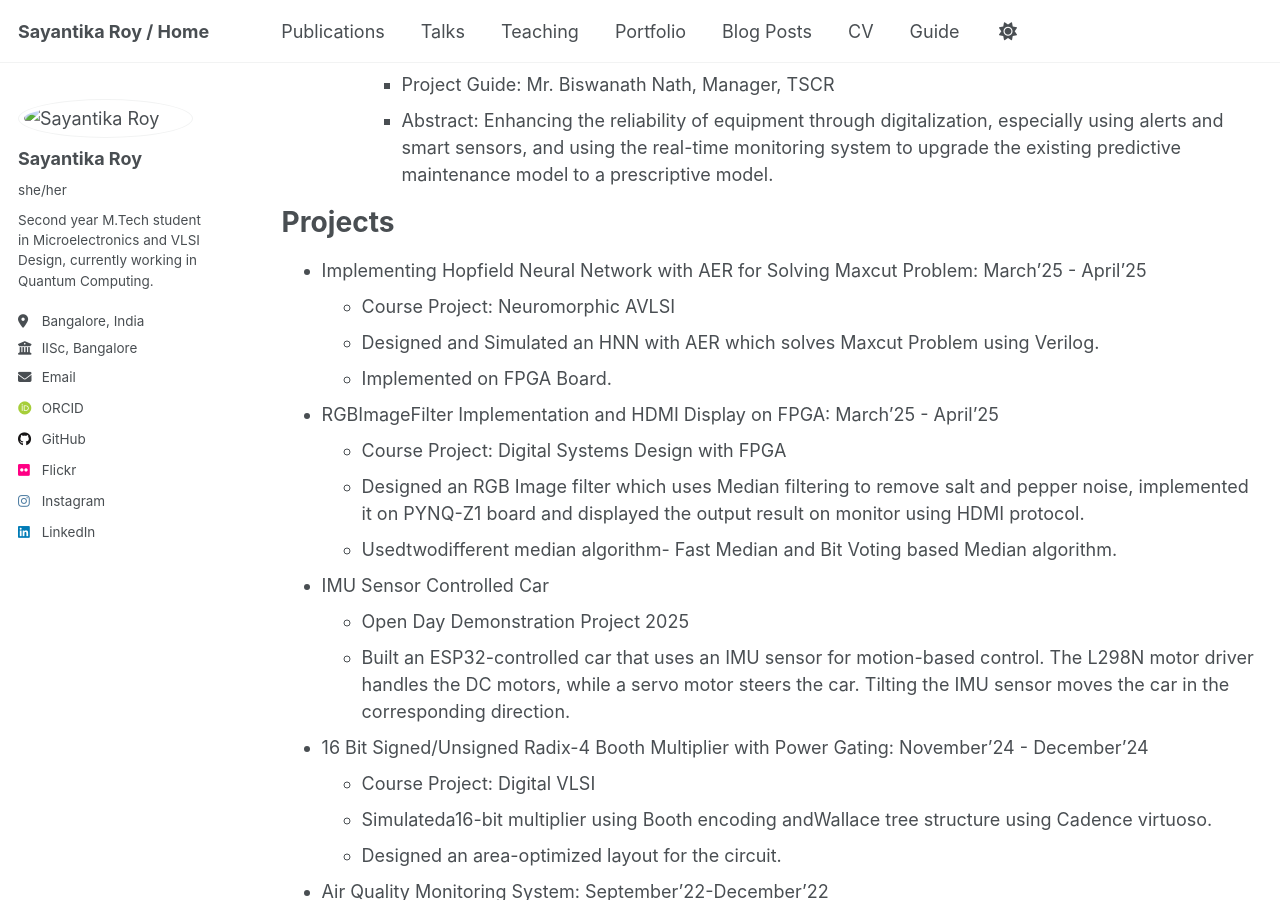
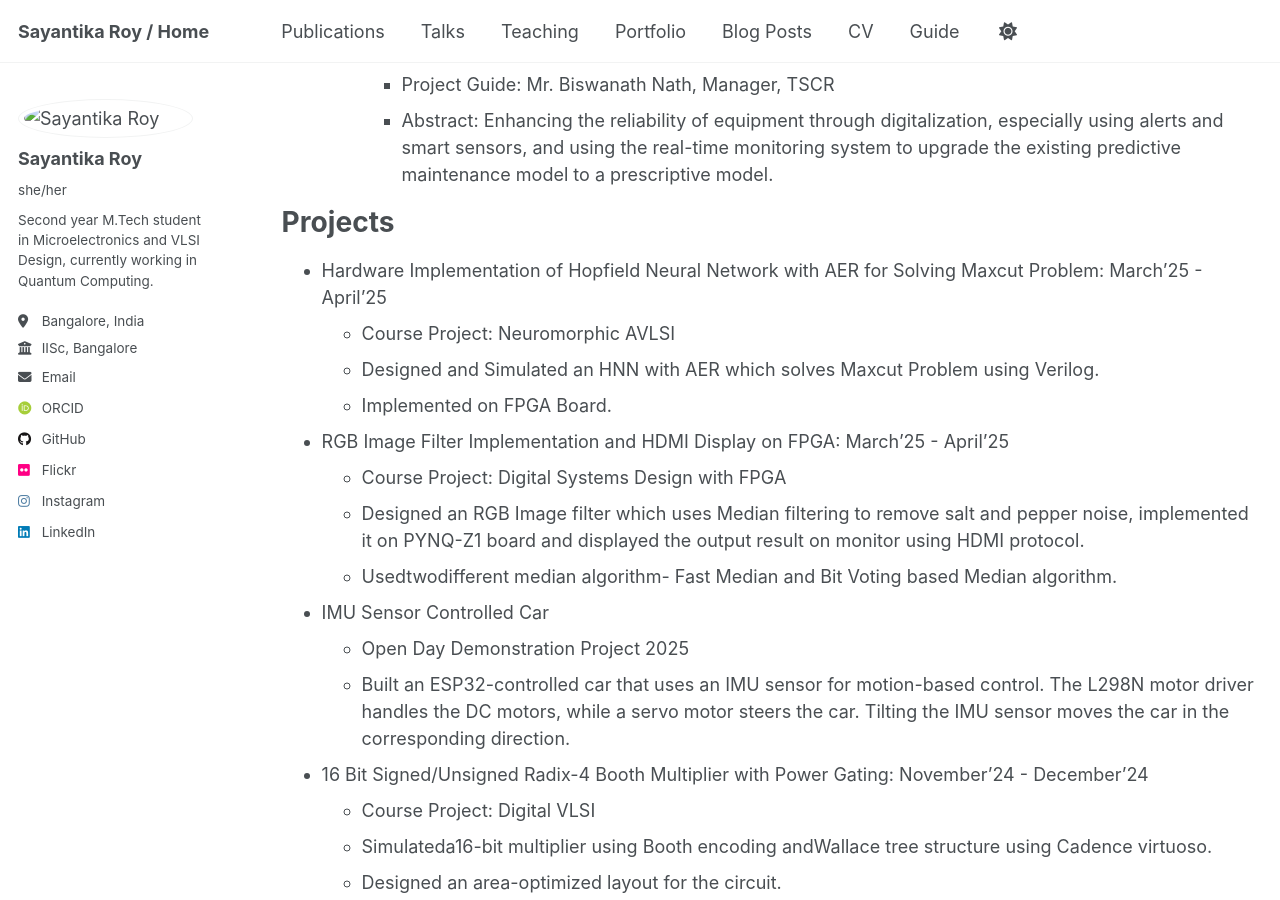
Before and after one commit to sayo-134/sayantika-roy.github.io, a Jekyll site: the page built from _pages/cv.md, in a window 1280 px wide and 900 px high, scrolled down 910 px. Built offline with Jekyll 4.4.1, drawn with Linux system fonts in a browser that asks for light colours; some web fonts are replaced.

Commit message:
changed project section

```diff
--- a/_pages/cv.md
+++ b/_pages/cv.md
@@ -39,12 +39,12 @@ Experience
 
 Projects
 =====
-* Implementing Hopfield Neural Network with AER for Solving Maxcut Problem: March'25 - April'25
+* Hardware Implementation of Hopfield Neural Network with AER for Solving Maxcut Problem: March'25 - April'25
   * Course Project: Neuromorphic AVLSI
   * Designed and Simulated an HNN with AER which solves Maxcut Problem using Verilog.
   * Implemented on FPGA Board.
 
-* RGBImageFilter Implementation and HDMI Display on FPGA: March'25 - April'25
+* RGB Image Filter Implementation and HDMI Display on FPGA: March'25 - April'25
   * Course Project: Digital Systems Design with FPGA
   * Designed an RGB Image filter which uses Median filtering to remove salt and pepper noise, implemented it on PYNQ-Z1 board and displayed the output result on monitor using HDMI protocol.
   * Usedtwodifferent median algorithm- Fast Median and Bit Voting based Median algorithm.
```
